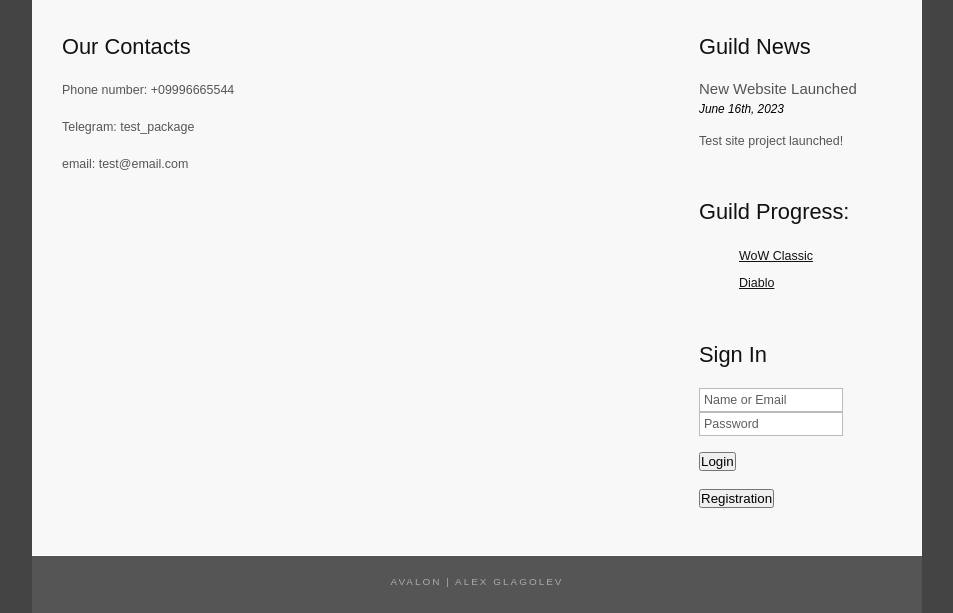
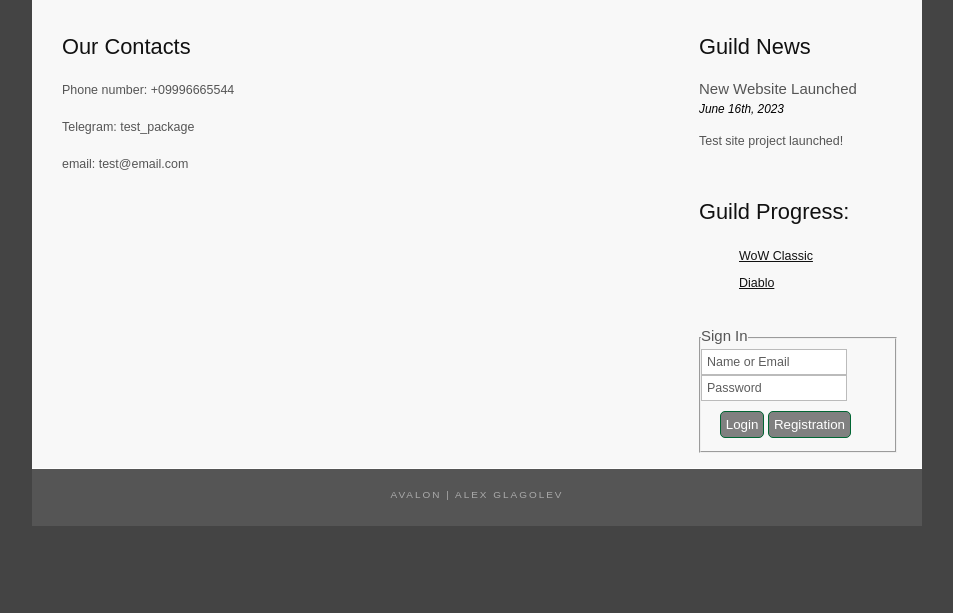
Before and after one commit to Avalonire/Avalon-Framework, a Python web app: template templates/contacts.html in a window 1280 px wide. Shown: the part 201-814 px from the top of the page, without its empty margins (163-1116 px from the left). After the commit the page ends 727 px from the top, so only its background shows below. Run offline with Jinja, Linux system fonts and the light colour scheme; the template is opened without the code that fills it, so the values that code supplies are empty.

Commit message:
New templates

```diff
--- a/templates/contacts.html
+++ b/templates/contacts.html
@@ -226,7 +226,7 @@
         { color: #5D5D5D;
           border: 1px solid #BBB;
           width: 134px;
-          padding: 4px;
+          padding: 5px;
           font: 100% arial, sans-serif;}
 
         #colours
@@ -253,9 +253,22 @@
           background: #FFF;
           color: #555;}
 
+        input[type="submit"] {
+				border: 1px solid #006633;
+				background-color: grey;
+				color: #ffffff;
+				border-radius: 5px;
+				padding: 5px;
+				margin-top: 10px;}
+
+		.submit {
+			width: 150px;
+			height: 50px;
+			text-align: right;}
+
         .form_settings .submit
         { font: 100% arial;
-          border: 1px solid;
+          border: px solid;
           width: 99px;
           margin: 0 0 0 212px;
           height: 33px;
@@ -333,16 +346,16 @@
                     </a>
                 </li>
             </ul>
-            <h3>Sign In</h3>
-            <form method="post" action="" id="login">
-                <p>
-                    <input class="login" type="text" value="Name or Email"/>
-                    <input class="login" type="text" value="Password"/>
-                <p>
-                    <button>Login</button>
-                <div class="submit"><input type="submit" value="Registration"/></div>
-                </p>
-                </p>
+            <form action="" method="post">
+                <fieldset>
+                    <legend><h4>Sign In</h4></legend>
+                    <input class="login" type="text" name="name" id="name" value="Name or Email"><br/>
+                    <input class="login" type="text" name="Password" id="Password" value="Password">
+                    <div class="submit">
+                        <input type="submit" value="Login"/>
+                        <input type="submit" value="Registration"/>
+                    </div>
+                </fieldset>
             </form>
         </div>
         <div id="content">
```
Also changed, not shown: frame/jinja_plater.py (+12 -6 lines), templates/index.html (+2 -10 lines).
